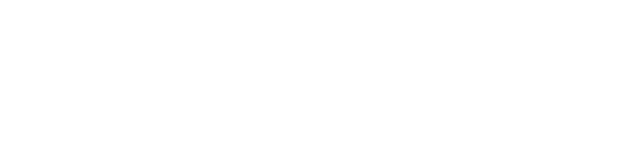
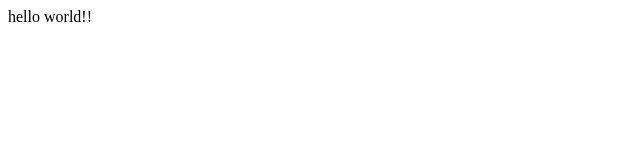
Before and after one commit to blackleyburner/MyWeebsite, a plain HTML site: page main.html in a window 1280 px wide. Shown: the whole page, without its empty margins (0-640 px from the left). Drawn offline with Linux system fonts and the light colour scheme.

Commit message:
modified:   main.html

```diff
--- a/main.html
+++ b/main.html
@@ -11,4 +11,7 @@
 
         <link url="styles.css">
     </head>
+    <body>
+        hello world!!
+    </body>
 </html>
```
